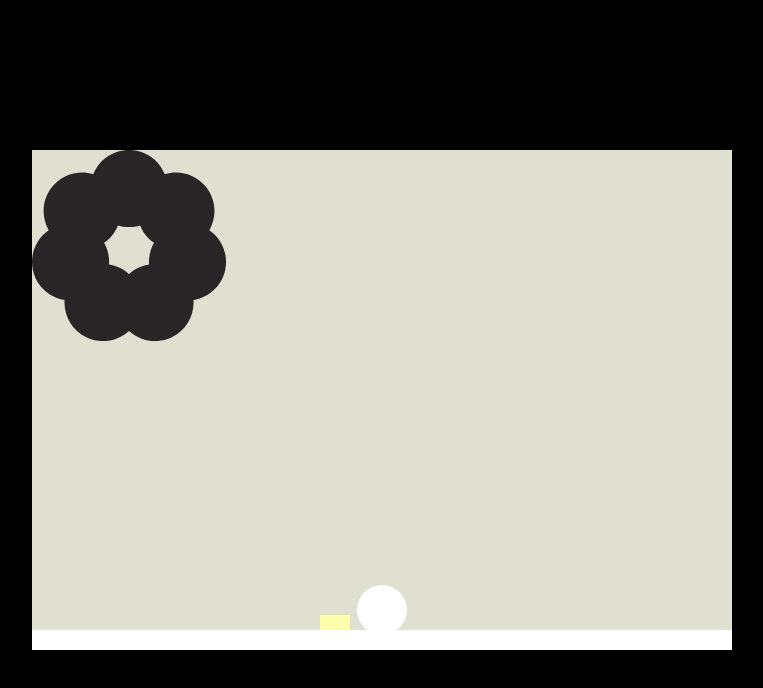
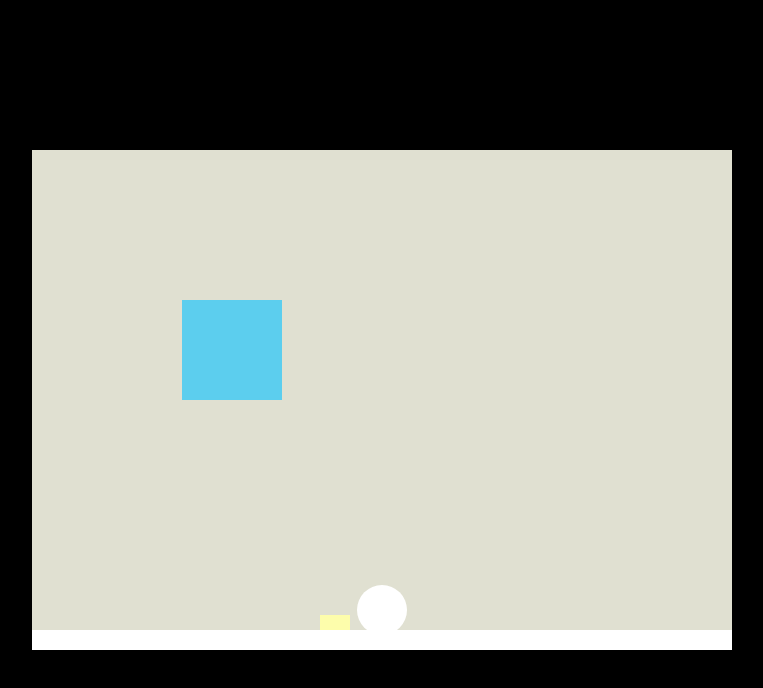
Before and after one commit to xhernandezj/videojuego, a plain HTML site: page index.html in a window 1280 px wide. Shown: the whole page, without its empty margins (258-1021 px from the left). Drawn offline with Linux system fonts and the light colour scheme.

Commit message:
poner el cuadrado nuevo

```diff
--- a/custom.js
+++ b/custom.js
@@ -33,6 +33,22 @@ function generateFlores (){
     var florBottom = 470;
     var florLeft = Math.floor(Math.random() * 620);
 
+
+    const svg = document.querySelector("svg");
+    const svgns = "http://www.w3.org/2000/svg";
+
+    let newRect = document.createElementNS(svgns, "rect");
+
+    newRect.setAttribute("x", "150");
+    newRect.setAttribute("y", "150");
+    newRect.setAttribute("width", "100");
+    newRect.setAttribute("height", "100");
+    newRect.setAttribute("fill", "#5cceee");
+
+    svg.appendChild(newRect);
+
+
+
     //create element ns y poner aquí el svg//
     var flor = document.createElement('div'); //. algo o () algo es para que se aplica a ello , que haga ese método
     flor.setAttribute("class", "flor"); //aquí pongo el set atribute que dice la página
--- a/index.html
+++ b/index.html
@@ -7,15 +7,8 @@
     <div class="game">
         <div class="flores">
 
-            <svg width="195" height="192" viewBox="0 0 195 192" fill="none" xmlns="http://www.w3.org/2000/svg" id="florcolores">
-                <g clip-path="url(#clip0_1_3)">
-                <path d="M177.43 80.19C184.99 66.89 184.2 49.79 174.08 37.1C163.96 24.41 147.46 19.84 132.82 24.25C127.13 10.04 113.27 0 97.04 0C80.81 0 66.95 10.04 61.26 24.25C46.61 19.84 30.12 24.41 20 37.1C9.87999 49.79 9.08999 66.89 16.65 80.19C4.06999 88.89 -2.64001 104.64 0.969988 120.46C4.57999 136.28 17.46 147.56 32.57 149.94C31.53 165.2 39.66 180.27 54.28 187.31C68.9 194.35 85.75 191.32 97.03 180.99C108.31 191.32 125.16 194.36 139.78 187.31C154.4 180.27 162.53 165.2 161.49 149.94C176.6 147.56 189.48 136.28 193.09 120.46C196.7 104.64 189.99 88.89 177.41 80.19H177.43ZM108.16 75.45C109.53 78.86 111.39 82.14 113.81 85.17C116.22 88.19 119 90.74 122.03 92.84C120.21 96.04 118.81 99.54 117.95 103.31C117.09 107.08 116.83 110.84 117.08 114.51C113.45 115.08 109.84 116.17 106.35 117.85C102.87 119.53 99.76 121.67 97.05 124.15C94.34 121.67 91.23 119.52 87.75 117.85C84.27 116.17 80.65 115.08 77.02 114.51C77.27 110.84 77.01 107.08 76.15 103.31C75.29 99.54 73.89 96.04 72.07 92.84C75.09 90.75 77.88 88.2 80.29 85.17C82.7 82.15 84.57 78.87 85.94 75.45C89.46 76.51 93.19 77.09 97.06 77.09C100.93 77.09 104.65 76.51 108.18 75.45H108.16Z" fill="#272525"/>
-                </g>
-                <defs>
-                <clipPath id="clip0_1_3">
-                <rect width="194.08" height="191.13" fill="white"/>
-                </clipPath>
-                </defs>
+            <svg xmlns="http://www.w3.org/2000/svg" width="400" height="400" viewBox="0 0 400 400">
+                <flor width="100%" height="100%" fill="#000" />
                 </svg>
 
          </div>
```
